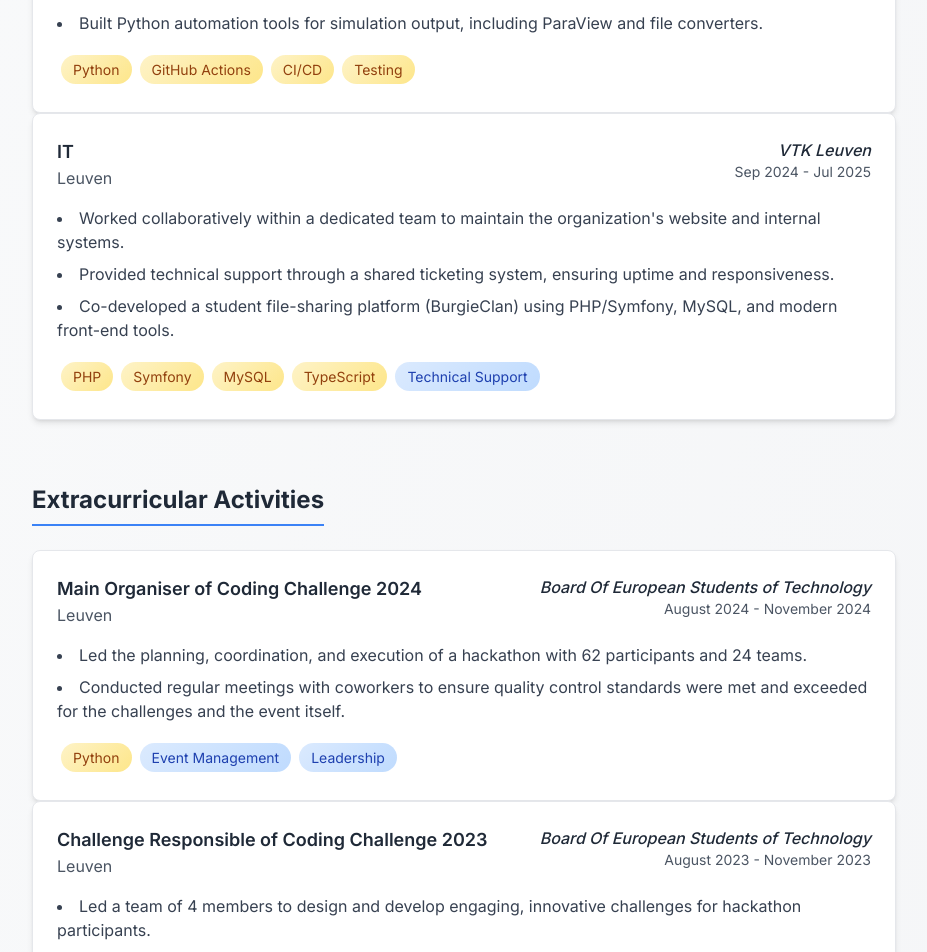
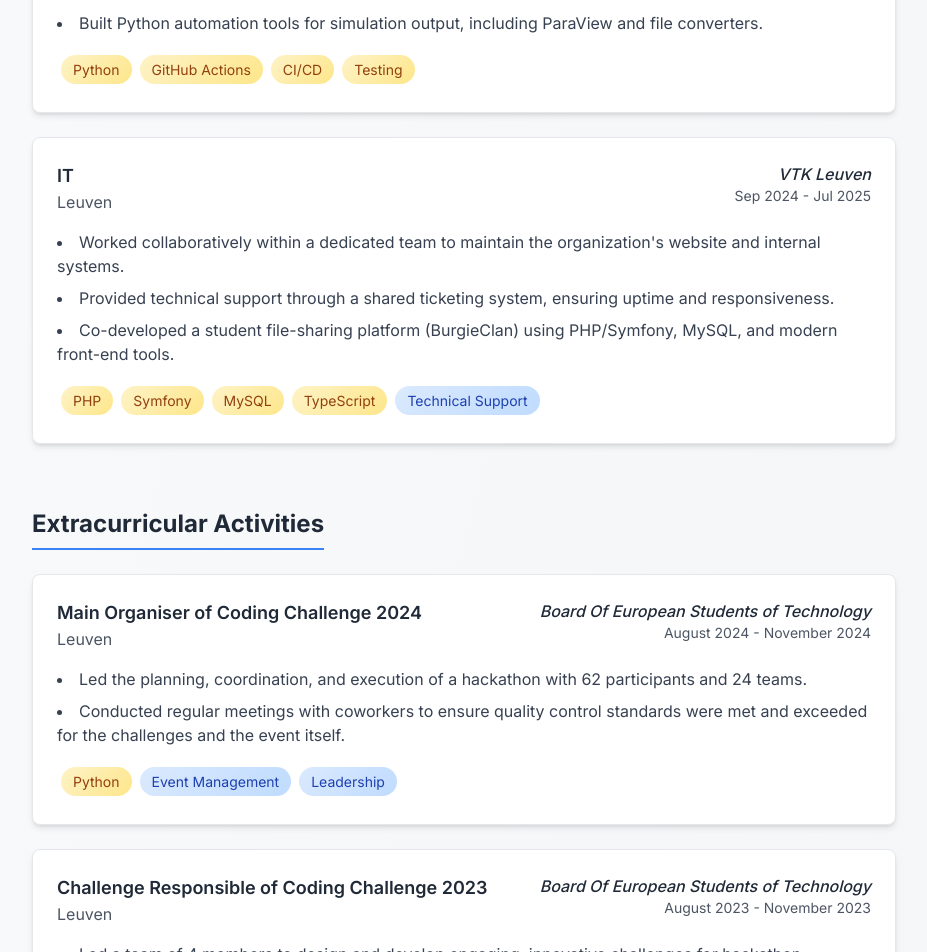
Before and after one commit to MaartenHaine/MaartenHaine, a Svelte app: page / in a window 1280 px wide. Shown: the part 1100-2052 px from the top of the page, without its empty margins (176-1103 px from the left). Built offline with nearby package versions, Linux system fonts and the light colour scheme.

Commit message:
fixed problem with no distance between containers

```diff
--- a/components/Experience.svelte
+++ b/components/Experience.svelte
@@ -67,6 +67,7 @@
 
   <div class="space-y-6">
     {#each experiences as experience, index}
+      <div class="mb-6">
         <a href={experience.url} target="_blank" rel="noopener noreferrer" class="hover:text-blue-600 dark:hover:text-blue-400 transition-colors duration-300">
           <div class="bg-white dark:bg-gray-800 p-6 rounded-lg shadow-md card-hover transition-all duration-300 hover:shadow-lg border dark:border-gray-700">
             <div class="flex justify-between items-start mb-4">
@@ -101,6 +102,7 @@
             </div>
           </div>
         </a>
+        </div>
     {/each}
   </div>
 </section>
--- a/components/Extracurricular.svelte
+++ b/components/Extracurricular.svelte
@@ -76,6 +76,7 @@
 
   <div class="space-y-6">
     {#each activities as activity}
+      <div class="mb-6">
         <a href={activity.url} target="_blank" rel="noopener noreferrer" class="hover:text-blue-600 dark:hover:text-blue-400 transition-colors duration-300">
           <div class="bg-white dark:bg-gray-800 p-6 rounded-lg shadow-md card-hover transition-all duration-300 hover:shadow-lg border dark:border-gray-700">
             <div class="flex justify-between items-start mb-4">
@@ -107,6 +108,7 @@
             </div>
           </div>
         </a>
+      </div>
     {/each}
   </div>
 </section>
```
Also changed, not shown: 3 other files (tests, documents, lock files or other folders). Lines whose indentation alone changed are shown as unchanged.
